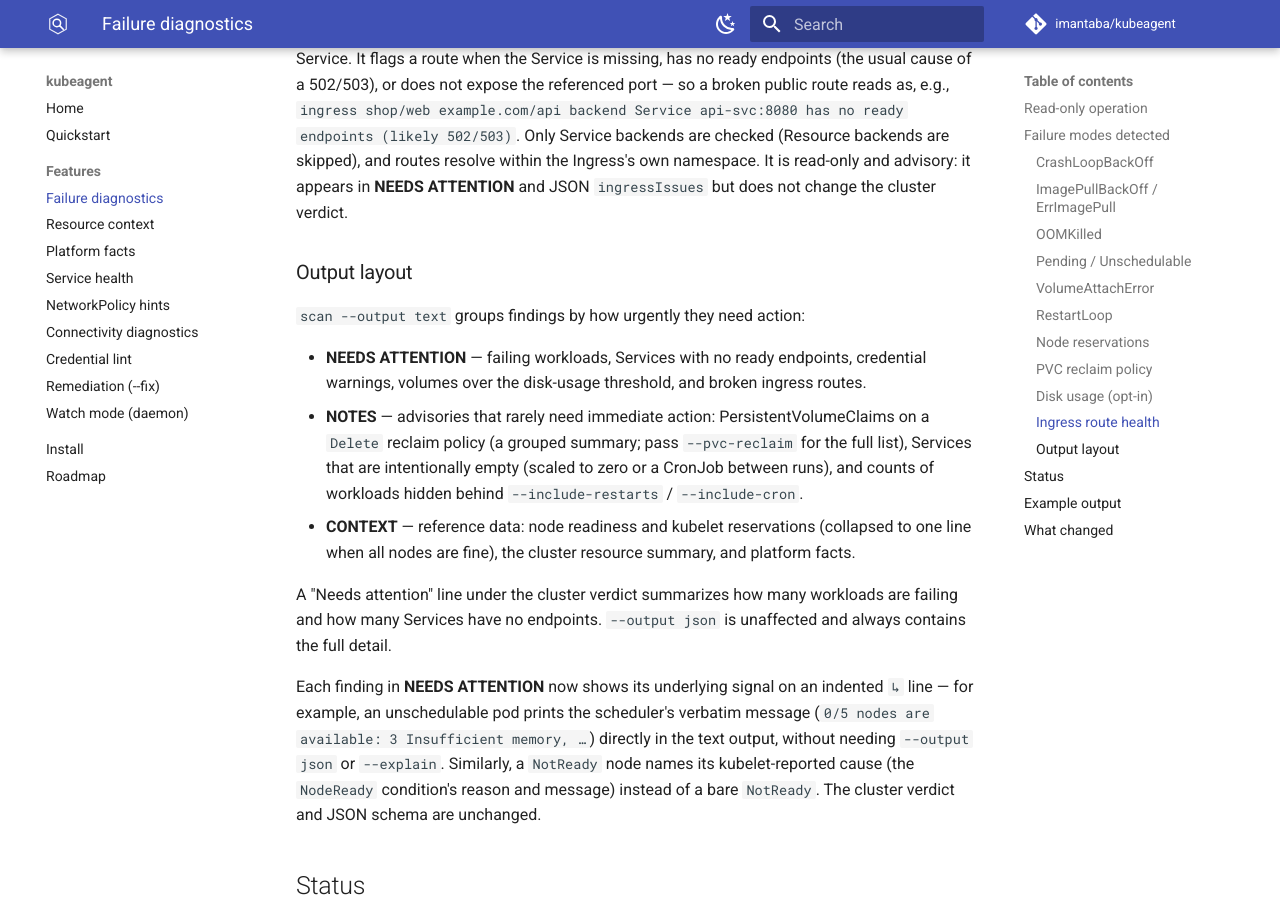
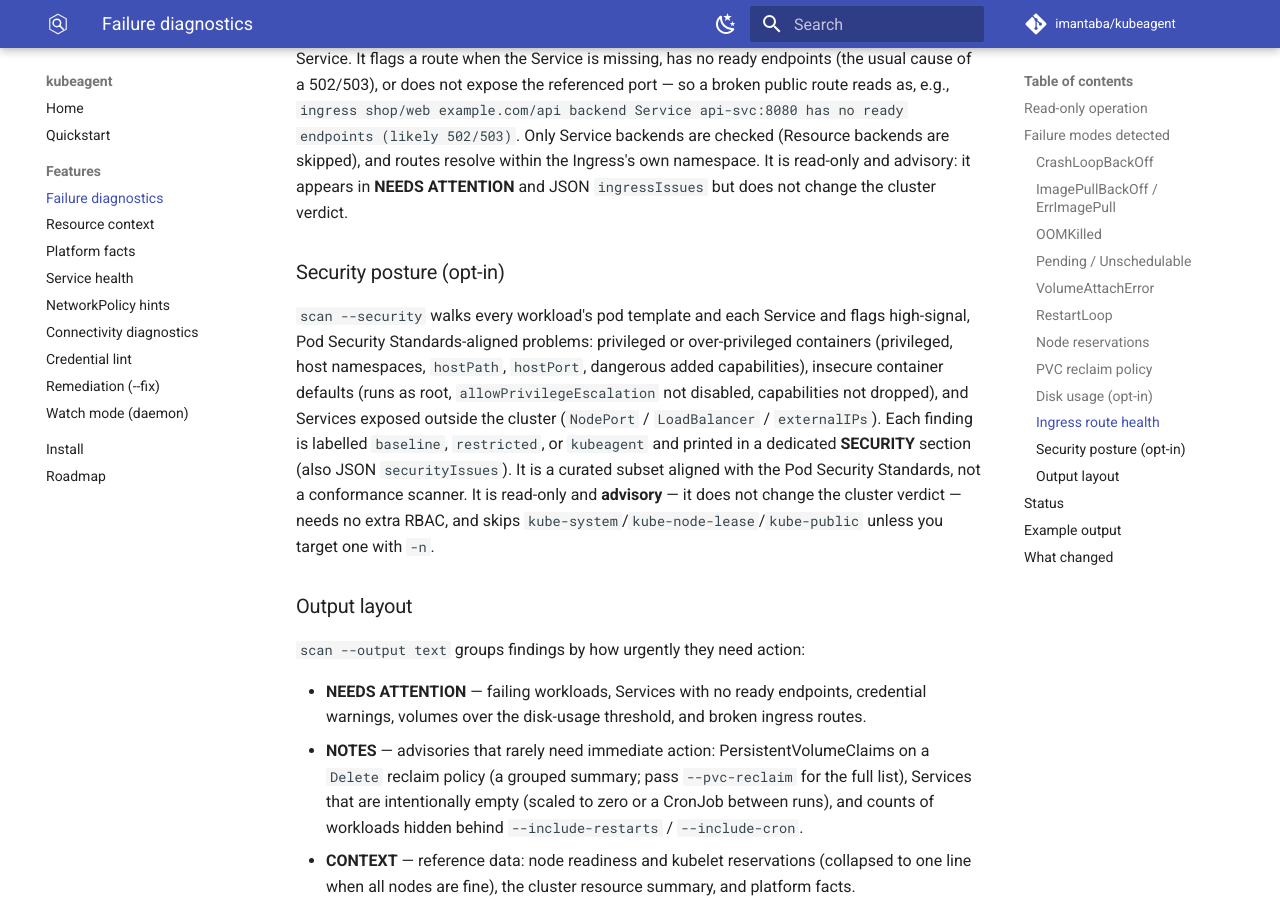
Before and after one commit to imantaba/kubeagent, an MkDocs documentation site: the page built from website/docs/features/diagnostics.md, in a window 1280 px wide and 900 px high, scrolled down 2308 px. Built offline with MkDocs 1.6.1 and Material for MkDocs 9.7.7, drawn with Linux system fonts in a browser that asks for light colours; comment, search, counter and statistics services are not loaded.

Commit message:
docs: document workload security posture (scan --security)

```diff
--- a/website/docs/features/diagnostics.md
+++ b/website/docs/features/diagnostics.md
@@ -100,6 +100,21 @@ routes resolve within the Ingress's own namespace. It is read-only and advisory:
 it appears in **NEEDS ATTENTION** and JSON `ingressIssues` but does not change
 the cluster verdict.
 
+### Security posture (opt-in)
+
+`scan --security` walks every workload's pod template and each Service and flags
+high-signal, Pod Security Standards-aligned problems: privileged or
+over-privileged containers (privileged, host namespaces, `hostPath`, `hostPort`,
+dangerous added capabilities), insecure container defaults (runs as root,
+`allowPrivilegeEscalation` not disabled, capabilities not dropped), and Services
+exposed outside the cluster (`NodePort` / `LoadBalancer` / `externalIPs`). Each
+finding is labelled `baseline`, `restricted`, or `kubeagent` and printed in a
+dedicated **SECURITY** section (also JSON `securityIssues`). It is a curated
+subset aligned with the Pod Security Standards, not a conformance scanner. It is
+read-only and **advisory** — it does not change the cluster verdict — needs no
+extra RBAC, and skips `kube-system`/`kube-node-lease`/`kube-public` unless you
+target one with `-n`.
+
 ### Output layout
 
 `scan --output text` groups findings by how urgently they need action:
```
Also changed, not shown: website/docs/roadmap.md (+6 -0 lines), CHANGELOG.md, README.md.
